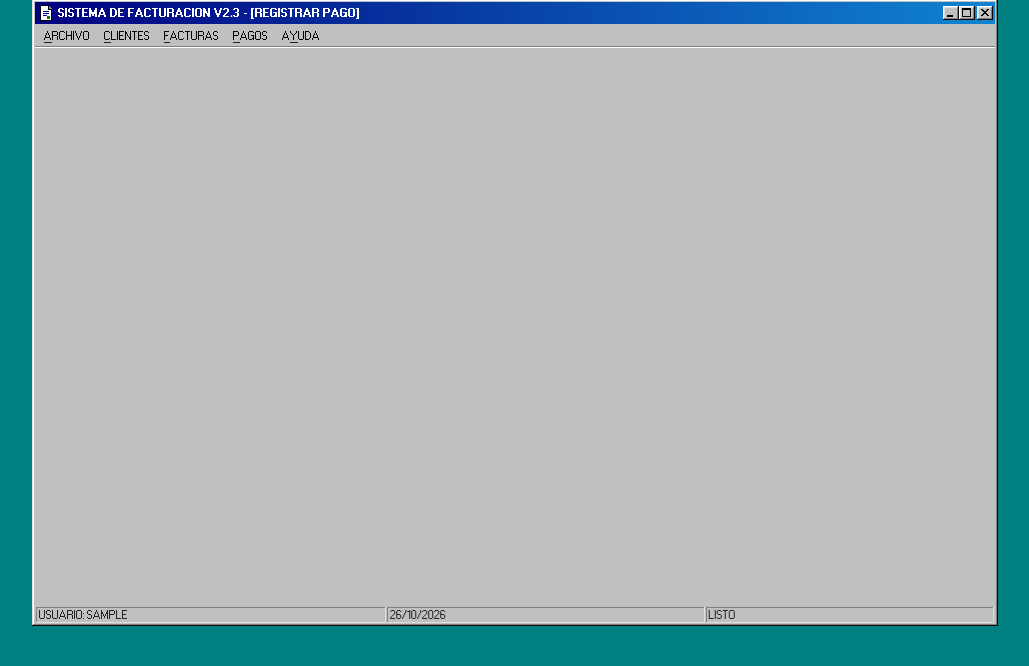
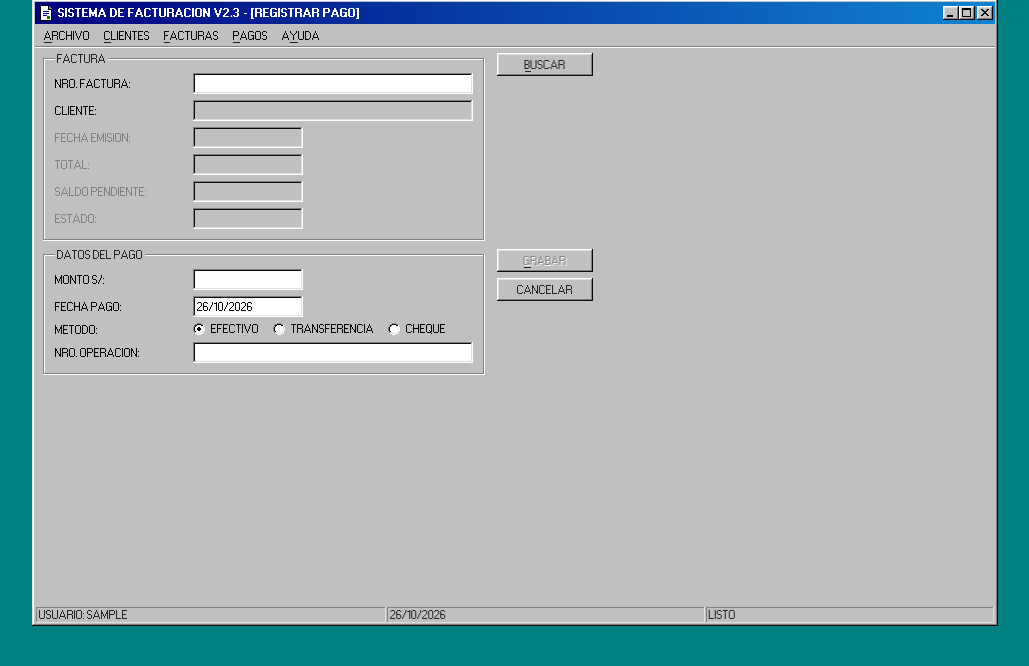
Before and after one commit to JeffersonAreque/rewind, a Flask app: page /pagos in a window 1280 px wide. Shown: the part 21-687 px from the top of the page, without its empty margins (125-1154 px from the left). Run offline with Flask 3, Linux system fonts and the light colour scheme; the visitor is signed in with stand-in values (Sample User, id 1).

Commit message:
feat(legacy-demo): add payment registration screen
Co-Authored-By: Claude Opus 5.5 <noreply@anthropic.com>

```diff
--- a/legacy-demo/app.py
+++ b/legacy-demo/app.py
@@ -12,6 +12,7 @@ import os
 import secrets
 import time
 from datetime import date, datetime
+from decimal import Decimal, InvalidOperation
 from functools import wraps
 
 from flask import Flask, flash, get_flashed_messages, redirect, render_template, request, session, url_for
@@ -32,10 +33,15 @@ ERRORS = {
     "bad_email": (0x0075, "CORREO INVALIDO"),
     "bad_date": (0x0057, "FECHA INVALIDA"),
     "duplicate_client": (0x0088, "CLIENTE YA REGISTRADO"),
+    "bad_amount": (0x00A1, "MONTO INVALIDO"),
+    "over_balance": (0x00A4, "MONTO EXCEDE SALDO PENDIENTE"),
+    "already_paid": (0x00A9, "FACTURA YA CANCELADA"),
     "no_records": (0x00B2, "NO SE ENCONTRARON REGISTROS"),
+    "no_invoice": (0x00B7, "FACTURA NO EXISTE"),
 }
 
 ESTADOS = ("", "PENDIENTE", "PARCIAL", "PAGADA")
+METODOS = ("EFECTIVO", "TRANSFERENCIA", "CHEQUE")
 
 CLIENTE_FIELDS = ("documento", "razon_social", "direccion", "telefono", "correo")
 CLIENTE_REQUIRED = {"documento": "RUC / DNI", "razon_social": "RAZON SOCIAL", "direccion": "DIRECCION"}
@@ -56,6 +62,17 @@ def parse_date(value: str) -> str | None:
         return datetime.strptime(value, "%d/%m/%Y").date().isoformat()
     except ValueError:
         return None
+
+
+def parse_cents(value: str) -> int | None:
+    """'1,250.50' or 'S/ 1250.5' -> 125050, or None if it is not a positive amount."""
+    try:
+        amount = Decimal(value.replace("S/", "").replace(",", "").strip())
+    except InvalidOperation:
+        return None
+    if not amount.is_finite() or amount <= 0 or amount.as_tuple().exponent < -2:
+        return None
+    return int(amount * 100)
 
 
 @app.template_filter("dmy")
@@ -234,10 +251,62 @@ def facturas():
     )
 
 
-@app.route("/pagos")
+def validate_pago(form: dict, factura) -> tuple[dict, None] | tuple[None, dict]:
+    """Returns (payment row, None) when valid, or (None, error dialog)."""
+    if factura is None:
+        return None, error("no_invoice", "numero")
+    if factura["estado"] == "PAGADA":
+        return None, error("already_paid", "numero", factura["numero"])
+    if not form["monto"]:
+        return None, error("required", "monto", "MONTO")
+    monto = parse_cents(form["monto"])
+    if monto is None:
+        return None, error("bad_amount", "monto")
+    if monto > factura["saldo"]:
+        return None, error("over_balance", "monto", f"SALDO: {soles(factura['saldo'])}")
+    if not form["fecha"]:
+        return None, error("required", "fecha", "FECHA PAGO")
+    fecha = parse_date(form["fecha"])
+    if fecha is None:
+        return None, error("bad_date", "fecha", "FORMATO: DD/MM/AAAA")
+    if form["metodo"] not in METODOS:
+        return None, error("required", "metodo", "METODO")
+    if form["metodo"] != "EFECTIVO" and not form["operacion"]:
+        return None, error("required", "operacion", "NRO. OPERACION")
+    pago = {"factura_id": factura["id"], "fecha": fecha, "monto": monto, "metodo": form["metodo"], "operacion": form["operacion"]}
+    return pago, None
+
+
+@app.route("/pagos", methods=["GET", "POST"])
 @login_required
 def pagos():
-    return screen("app.html", "REGISTRAR PAGO")
+    source = request.form if request.method == "POST" else request.args
+    form = {field: legacy_text(source.get(field)) for field in ("numero", "monto", "fecha", "metodo", "operacion")}
+    form["fecha"] = form["fecha"] or date.today().strftime("%d/%m/%Y")
+    form["metodo"] = form["metodo"] or METODOS[0]
+    factura_id = source.get("factura", "")
+    factura, dialog = None, None
+
+    with db.transaction() as conn:
+        if factura_id:
+            factura = conn.execute("SELECT * FROM facturas_saldo WHERE id = ?", (factura_id,)).fetchone()
+        elif form["numero"]:
+            factura = conn.execute("SELECT * FROM facturas_saldo WHERE numero = ?", (form["numero"],)).fetchone()
+            if factura is None:
+                dialog = error("no_invoice", "numero", form["numero"])
+
+        if request.method == "POST":
+            pago, dialog = validate_pago(form, factura)
+            if pago is not None:
+                conn.execute(
+                    "INSERT INTO pagos (factura_id, fecha, monto, metodo, operacion) "
+                    "VALUES (:factura_id, :fecha, :monto, :metodo, :operacion)",
+                    pago,
+                )
+                flash("OPERACION COMPLETADA SATISFACTORIAMENTE.")
+                return redirect(url_for("facturas", buscar=1, numero=factura["numero"], sel=factura["id"]))
+
+    return screen("pago.html", "REGISTRAR PAGO", dialog, form=form, factura=factura, metodos=METODOS)
 
 
 def main() -> None:
--- a/legacy-demo/static/legacy.css
+++ b/legacy-demo/static/legacy.css
@@ -166,8 +166,22 @@ fieldset.grow > .sunken-panel {
   box-sizing: border-box;
 }
 
+/* 98.css greys out readonly fields and the label after them; keep both legible. */
+.form-grid .readonly, .form-grid label {
+  color: #000;
+}
+
 .form-grid .readonly {
   background: silver;
+}
+
+.form-grid .radios {
+  display: flex;
+  gap: 4px 14px;
+}
+
+.form-grid .radios label {
+  text-align: left;
 }
 
 .buttons {
--- /dev/null
+++ b/legacy-demo/templates/pago.html
@@ -0,0 +1,55 @@
+{% extends "app.html" %}
+{% block body %}
+<form method="get" action="{{ url_for('pagos') }}" autocomplete="off">
+  <div class="form-row">
+    <fieldset>
+      <legend>FACTURA</legend>
+      <div class="form-grid">
+        <label for="numero">NRO. FACTURA:</label>
+        <input type="text" id="numero" name="numero" value="{{ factura.numero if factura else form.numero }}" maxlength="11" {{ '' if factura else 'autofocus' }}>
+        <label>CLIENTE:</label>
+        <input type="text" class="readonly" value="{{ factura.razon_social if factura }}" readonly tabindex="-1">
+        <label>FECHA EMISION:</label>
+        <input type="text" class="readonly date" value="{{ factura.fecha|dmy if factura }}" readonly tabindex="-1">
+        <label>TOTAL:</label>
+        <input type="text" class="readonly amount" value="{{ factura.total|soles if factura }}" readonly tabindex="-1">
+        <label>SALDO PENDIENTE:</label>
+        <input type="text" class="readonly amount" value="{{ factura.saldo|soles if factura }}" readonly tabindex="-1">
+        <label>ESTADO:</label>
+        <input type="text" class="readonly date" value="{{ factura.estado if factura }}" readonly tabindex="-1">
+      </div>
+    </fieldset>
+    <div class="buttons">
+      <button type="submit" accesskey="b"><u>B</u>USCAR</button>
+    </div>
+  </div>
+</form>
+
+<form method="post" action="{{ url_for('pagos') }}" autocomplete="off">
+  <input type="hidden" name="factura" value="{{ factura.id if factura }}">
+  <div class="form-row">
+    <fieldset>
+      <legend>DATOS DEL PAGO</legend>
+      <div class="form-grid">
+        <label for="monto">MONTO S/:</label>
+        <input type="text" id="monto" name="monto" value="{{ form.monto }}" class="amount" maxlength="12" {{ 'autofocus' if factura }}>
+        <label for="fecha">FECHA PAGO:</label>
+        <input type="text" id="fecha" name="fecha" value="{{ form.fecha }}" class="date" maxlength="10" placeholder="DD/MM/AAAA">
+        <label>METODO:</label>
+        <div class="radios">
+          {% for m in metodos %}
+          <input type="radio" id="metodo-{{ loop.index }}" name="metodo" value="{{ m }}" {{ 'checked' if form.metodo == m }}>
+          <label for="metodo-{{ loop.index }}">{{ m }}</label>
+          {% endfor %}
+        </div>
+        <label for="operacion">NRO. OPERACION:</label>
+        <input type="text" id="operacion" name="operacion" value="{{ form.operacion }}" maxlength="20">
+      </div>
+    </fieldset>
+    <div class="buttons">
+      <button type="submit" accesskey="g" {{ '' if factura else 'disabled' }}><u>G</u>RABAR</button>
+      <button type="button" data-cancel onclick="location.href='{{ url_for('facturas') }}'">CANCELAR</button>
+    </div>
+  </div>
+</form>
+{% endblock %}
```
